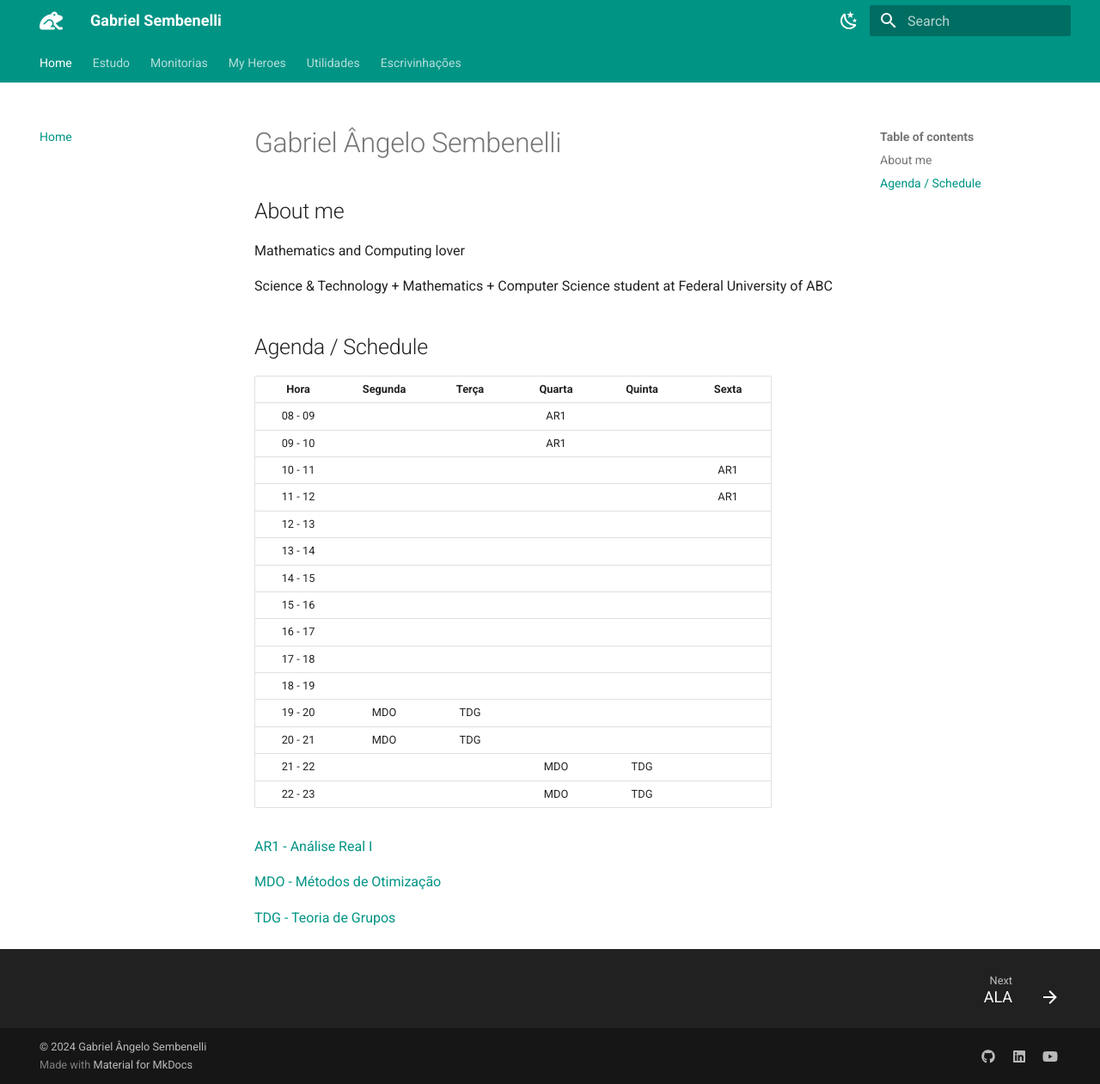
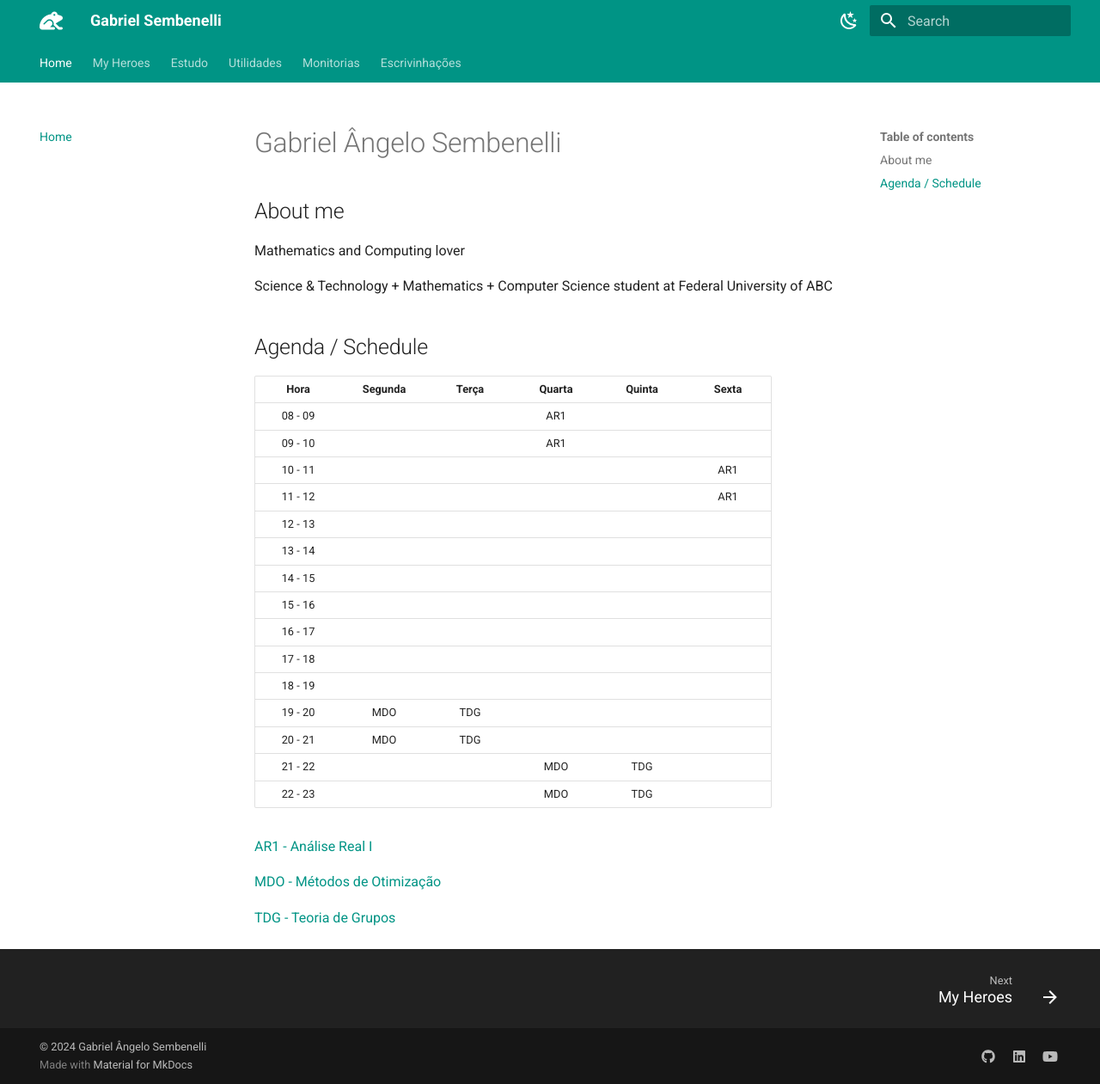
Before and after one commit to Gabriel-Sembenelli/website, an MkDocs documentation site: the page built from docs/index.md, in a window 1280 px wide and 1261 px high. Shown: the whole window at 86% size. Built offline with MkDocs 1.6.1 and Material for MkDocs 9.7.7, drawn with Linux system fonts in a browser that asks for light colours.

Commit message:
reorganized navigation

```diff
--- a/mkdocs.yml
+++ b/mkdocs.yml
@@ -58,21 +58,21 @@
 nav:
   # - Testes: test.md
   - Home: index.md
+  - My Heroes: my-heroes.md
   - Estudo:
+    - Q1.25:
+      - AR1: Quads/Q1.25/AR1.md
+      - MDO: Quads/Q1.25/MDO.md
+      - TDG: Quads/Q1.25/TDG.md
     - Q3.24:
       - ALA: Quads/Q3.24/ALA.md
       - CDP: Quads/Q3.24/CDP.md
       - NRES: Quads/Q3.24/NRES.md
       - AP: Quads/Q3.24/AP.md
-    - Q1.25:
-      - AR1: Quads/Q1.25/AR1.md
-      - MDO: Quads/Q1.25/MDO.md
-      - TDG: Quads/Q1.25/TDG.md
+  - Utilidades: utilidades.md
   - Monitorias:
     - Geometria Analítica:
       - Referências: Monitorias/Geometria-Analitica/bibliografia.md
-  - My Heroes: my-heroes.md
-  - Utilidades: utilidades.md
   - Escrivinhações:
     - Desigualdade de Cauchy-Schwarz: Cauchy-Schwarz.md
 
```
